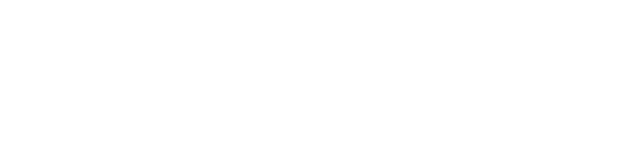
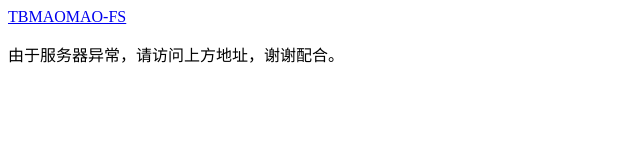
Before and after one commit to tb-miao/webgame, a plain HTML site: page index.html in a window 1280 px wide. Shown: the whole page, without its empty margins (0-640 px from the left). Drawn offline with Linux system fonts and the light colour scheme.

Commit message:
原始代码

```diff
--- a/index.html
+++ b/index.html
@@ -6,6 +6,8 @@
     <meta name="viewport" content="width=device-width, initial-scale=1.0">
     <meta http-equiv="X-UA-Compatible" content="ie=edge">
     <link rel="icon" href="./webgame-img/pngpngpngngng.png">
-    <title>TB自制游戏汇总</title>
+    <title>TBFS</title>
+    <a href="https://link.zhihu.com/?target=https%3A//maomaogc.feishu.cn/wiki/LQIqwGu6ni9ykmk4p7wcnuOan3f">TBMAOMAO-FS</a>
+    <p>由于服务器异常，请访问上方地址，谢谢配合。</p>
 </body>
 </html>
```
